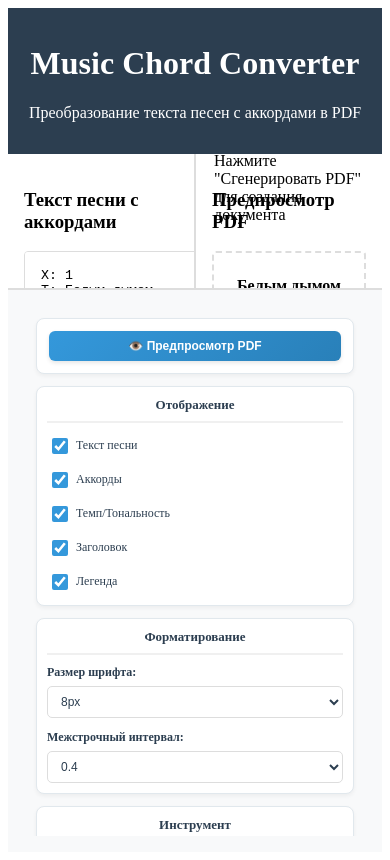
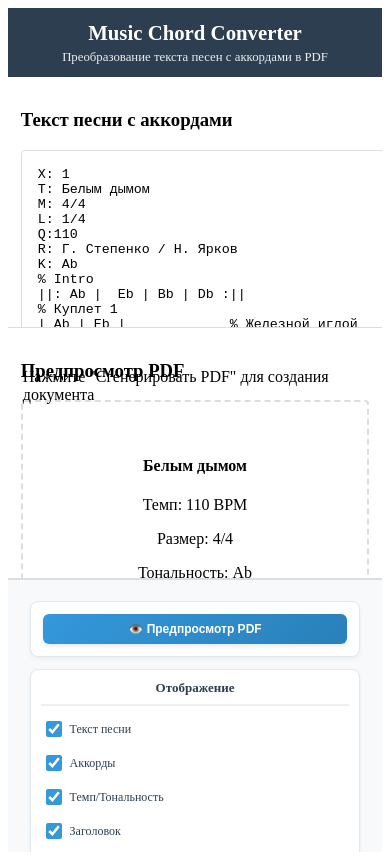
Before and after one commit to kolelan/txt-to-pdf-song-convertor, a React (Create React App) app: page / in a window 390 px wide. Built offline with nearby package versions, Linux system fonts and the light colour scheme; the HTML template or start-up script is replaced by a standard one.

Commit message:
Проработан новый layout

```diff
--- a/src/components/Layout/Layout.css
+++ b/src/components/Layout/Layout.css
@@ -2,36 +2,87 @@
     display: flex;
     flex-direction: column;
     height: 100vh;
+    overflow: hidden;
 }
 
 .layout-header {
     background: #2c3e50;
     color: white;
-    padding: 1rem;
+    padding: 0.8rem;
     text-align: center;
+    flex-shrink: 0;
+}
+
+.layout-header h1 {
+    margin: 0;
+    font-size: 1.5rem;
+}
+
+.layout-header p {
+    margin: 0.3rem 0 0 0;
+    font-size: 0.9rem;
+    opacity: 0.9;
 }
 
 .layout-main {
     display: flex;
     flex: 1;
     overflow: hidden;
+    min-height: 0;
 }
 
 .layout-left {
     flex: 1;
-    border-right: 2px solid #ddd;
-    padding: 1rem;
+    border-right: 1px solid #ddd;
+    padding: 0.8rem;
     overflow: auto;
+    min-width: 300px;
 }
 
 .layout-right {
     flex: 1;
-    padding: 1rem;
+    padding: 0.8rem;
     overflow: auto;
+    min-width: 300px;
 }
 
 .layout-controls {
     background: #f8f9fa;
-    padding: 1rem;
-    border-top: 2px solid #ddd;
+    padding: 0.6rem;
+    border-top: 1px solid #ddd;
+    flex-shrink: 0;
+    max-height: 40vh;
+    overflow: hidden;
 }
+
+/* Адаптивность для маленьких экранов */
+@media (max-width: 1200px) {
+    .layout-main {
+        flex-direction: column;
+    }
+
+    .layout-left,
+    .layout-right {
+        min-width: unset;
+        border-right: none;
+        border-bottom: 1px solid #ddd;
+    }
+
+    .layout-controls {
+        max-height: 35vh;
+    }
+}
+
+@media (max-width: 768px) {
+    .layout-header h1 {
+        font-size: 1.3rem;
+    }
+
+    .layout-header p {
+        font-size: 0.8rem;
+    }
+
+    .layout-controls {
+        max-height: 30vh;
+    }
+}
```
